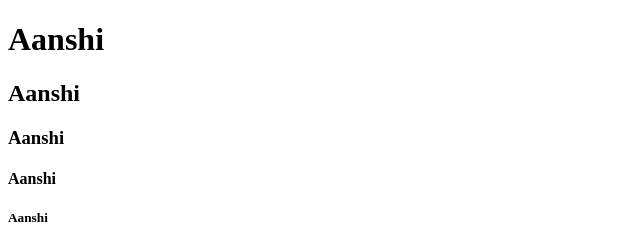
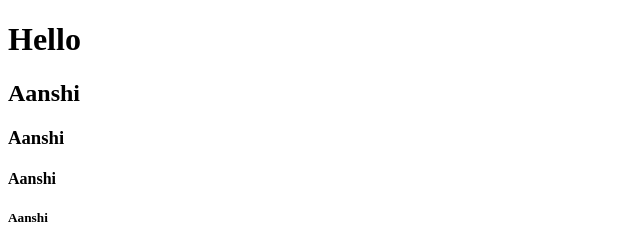
Before and after one commit to utsav794/Demo, a plain HTML site: page Aanshi.html in a window 1280 px wide. Shown: the top 240 px of the page, 0-640 px from the left. Drawn offline with Linux system fonts and the light colour scheme.

Commit message:
first commit

```diff
--- a/Aanshi.html
+++ b/Aanshi.html
@@ -7,7 +7,7 @@
 
 	<body>
 
-		<h1>Aanshi</h1>
+		<h1>Hello</h1>
 		<h2>Aanshi</h2>
 		<h3>Aanshi</h3>
 		<h4>Aanshi</h4>
```
